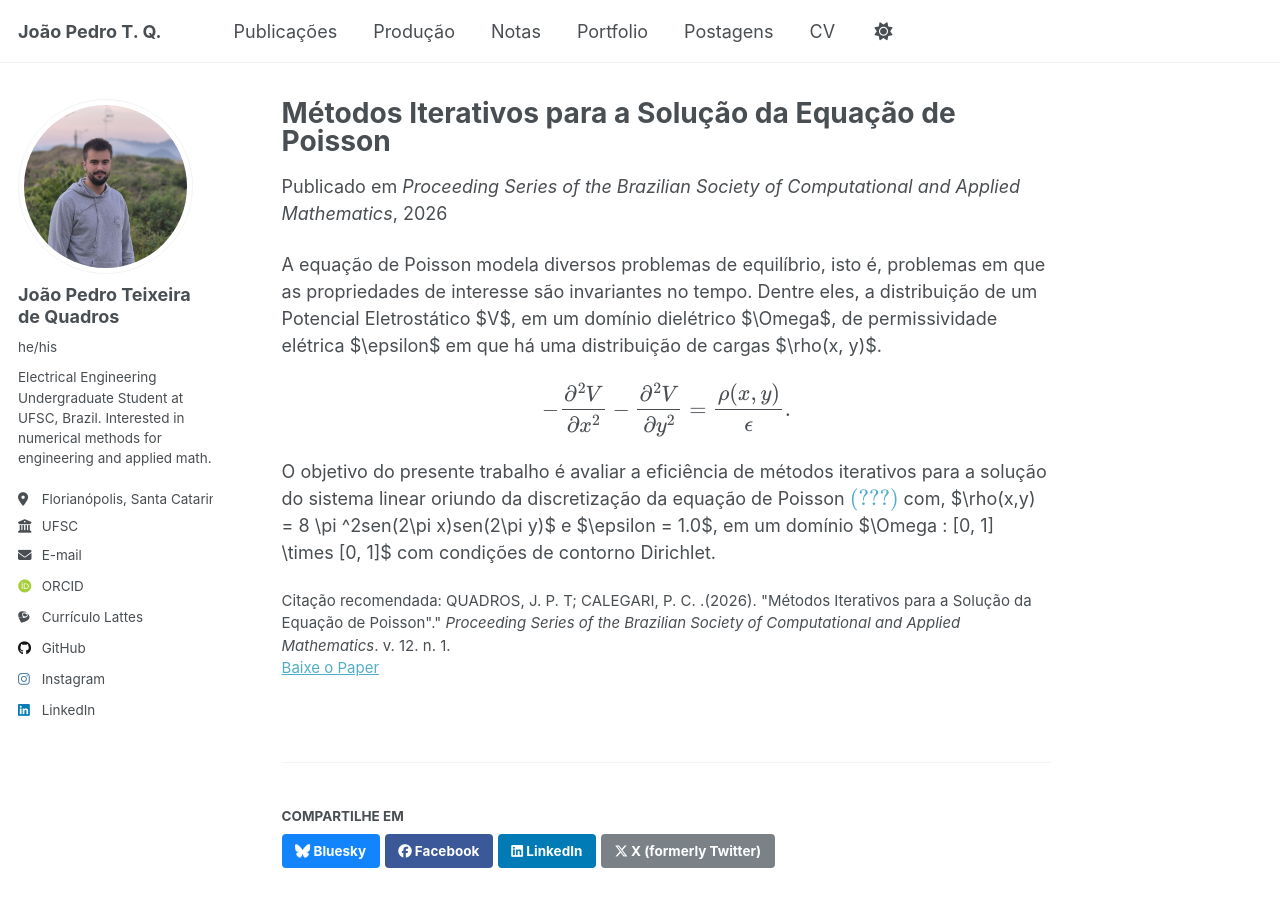
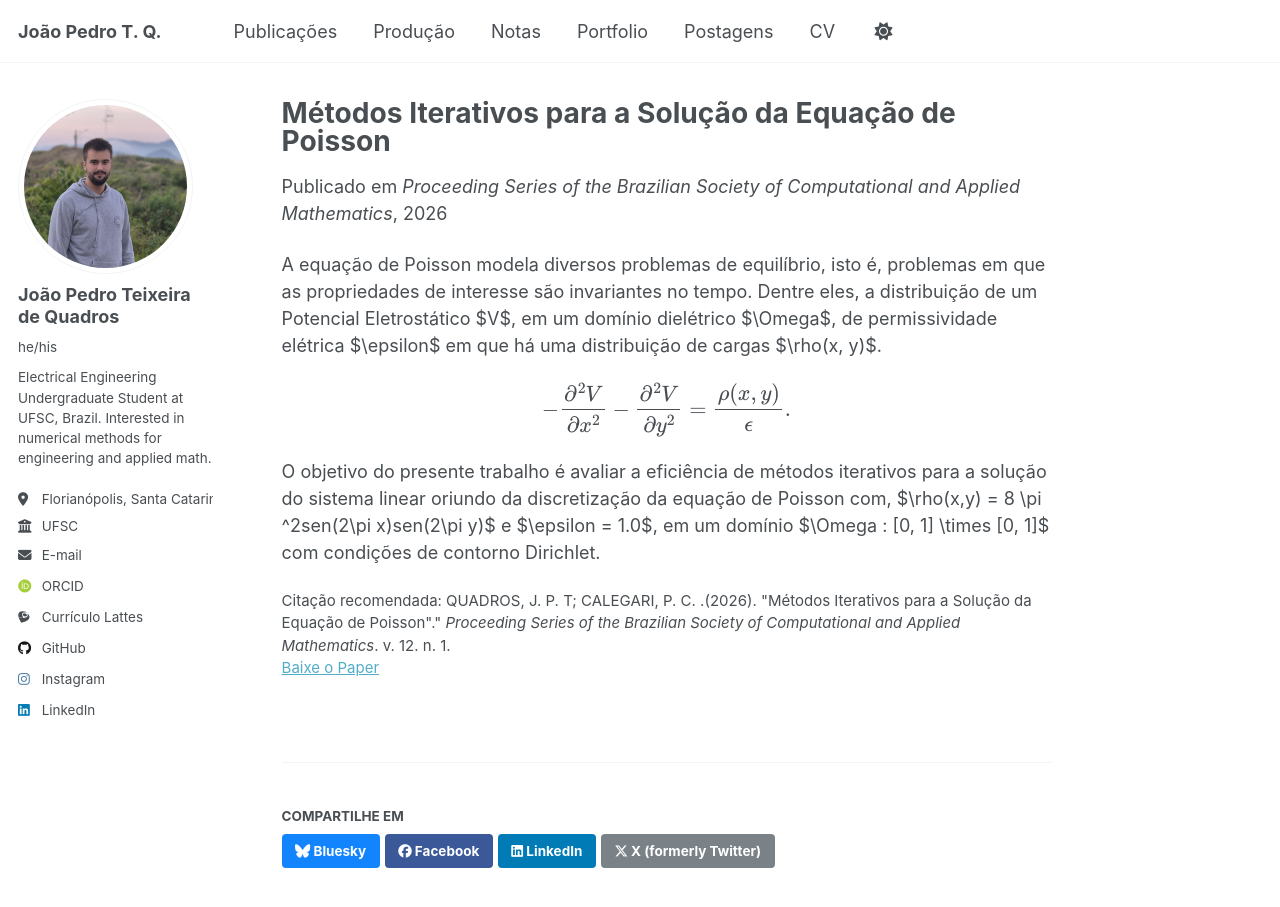
Before and after one commit to jpteixei/jpteixei.github.io, a Jekyll site: the page built from _publications/2026-02-13-metodos-iterativos-para-sol-da-eq-de-poisson.md, in a window 1280 px wide and 1034 px high. Shown: the top 907 px of the window. Built offline with Jekyll 4.4.1, drawn with Linux system fonts in a browser that asks for light colours; some web fonts are replaced; a style sheet for code colours, icons or effects is not loaded.

Commit message:
Update 2026-02-13-metodos-iterativos-para-sol-da-eq-de-poisson.md

```diff
--- a/_publications/2026-02-13-metodos-iterativos-para-sol-da-eq-de-poisson.md
+++ b/_publications/2026-02-13-metodos-iterativos-para-sol-da-eq-de-poisson.md
@@ -15,4 +15,4 @@ A equação de Poisson modela diversos problemas de equilíbrio, isto é, proble
 
 $$- \dfrac{\partial^2 V}{\partial x^2} - \dfrac{\partial^2 V}{\partial y^2} =  \dfrac{\rho(x,y)}{\epsilon}.$$
 
-O objetivo do presente trabalho é avaliar a eficiência de métodos iterativos para a solução do sistema linear oriundo da discretização da equação de Poisson \eqref{POT_ELETRICO} com, $\rho(x,y) = 8 \pi ^2sen(2\pi x)sen(2\pi y)$ e $\epsilon = 1.0$, em um domínio $\Omega : [0, 1] \times [0, 1]$ com condições de contorno Dirichlet.
+O objetivo do presente trabalho é avaliar a eficiência de métodos iterativos para a solução do sistema linear oriundo da discretização da equação de Poisson com, $\rho(x,y) = 8 \pi ^2sen(2\pi x)sen(2\pi y)$ e $\epsilon = 1.0$, em um domínio $\Omega : [0, 1] \times [0, 1]$ com condições de contorno Dirichlet.
```
